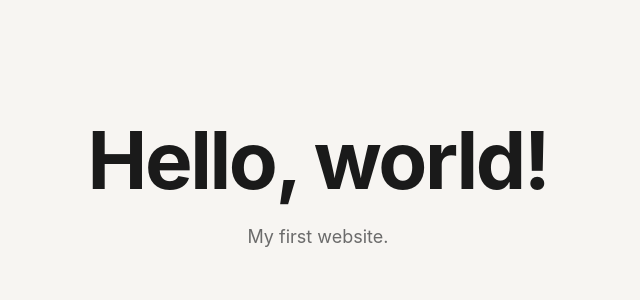
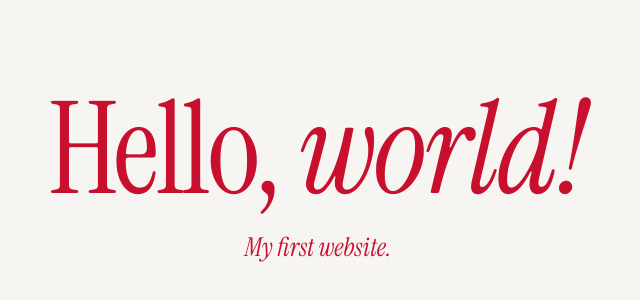
Before and after one commit to fernandezcarolina/hello-world, a plain HTML site: page index.html in a window 1280 px wide. Shown: the part 212-512 px from the top of the page, without its empty margins (322-962 px from the left). Drawn offline with Linux system fonts and the light colour scheme.

Commit message:
Switch to red Instrument Serif typography
Co-Authored-By: Claude Opus 5.5 <noreply@anthropic.com>

```diff
--- a/index.html
+++ b/index.html
@@ -4,24 +4,28 @@
     <meta charset="utf-8">
     <meta name="viewport" content="width=device-width, initial-scale=1">
     <title>Hello, world</title>
+    <link rel="preconnect" href="https://fonts.googleapis.com">
+    <link rel="preconnect" href="https://fonts.gstatic.com" crossorigin>
+    <link href="https://fonts.googleapis.com/css2?family=Instrument+Serif:ital@0;1&display=swap" rel="stylesheet">
     <style>
       body {
         margin: 0;
         min-height: 100vh;
         display: grid;
         place-items: center;
-        font-family: -apple-system, BlinkMacSystemFont, "Helvetica Neue", sans-serif;
+        font-family: "Instrument Serif", Georgia, serif;
         background: #f7f5f2;
-        color: #1a1a1a;
+        color: #c8102e;
         text-align: center;
       }
-      h1 { font-size: clamp(2.5rem, 8vw, 5rem); margin: 0; letter-spacing: -0.03em; }
-      p { color: #6b6b6b; font-size: 1.125rem; }
+      h1 { font-size: clamp(3.5rem, 12vw, 8rem); font-weight: 400; line-height: 1; margin: 0; letter-spacing: -0.02em; }
+      h1 em { font-style: italic; }
+      p { font-size: clamp(1.25rem, 2.5vw, 1.625rem); font-style: italic; margin-top: 1rem; }
     </style>
   </head>
   <body>
     <main>
-      <h1>Hello, world!</h1>
+      <h1>Hello, <em>world!</em></h1>
       <p>My first website.</p>
     </main>
   </body>
```
